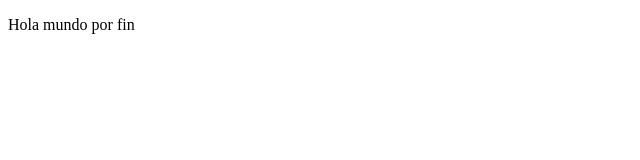
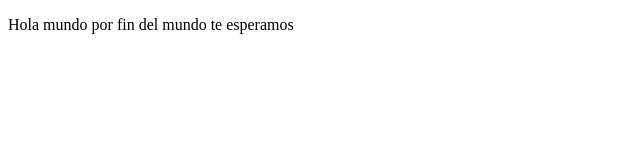
Before and after one commit to hectofaro/proyectoDemoCursoPrework, a website: page index.html in a window 1280 px wide. Shown: the whole page, without its empty margins (0-640 px from the left). Drawn offline with Linux system fonts and the light colour scheme.

Commit message:
cambios agregamos para el fin del mundo

```diff
--- a/index.html
+++ b/index.html
@@ -7,7 +7,7 @@
     <title>Hola Mundo</title>
 </head>
 <body>
-    <p>Hola mundo por fin</p>
+    <p>Hola mundo por fin del mundo te esperamos</p>
 
 
 </body>
```
